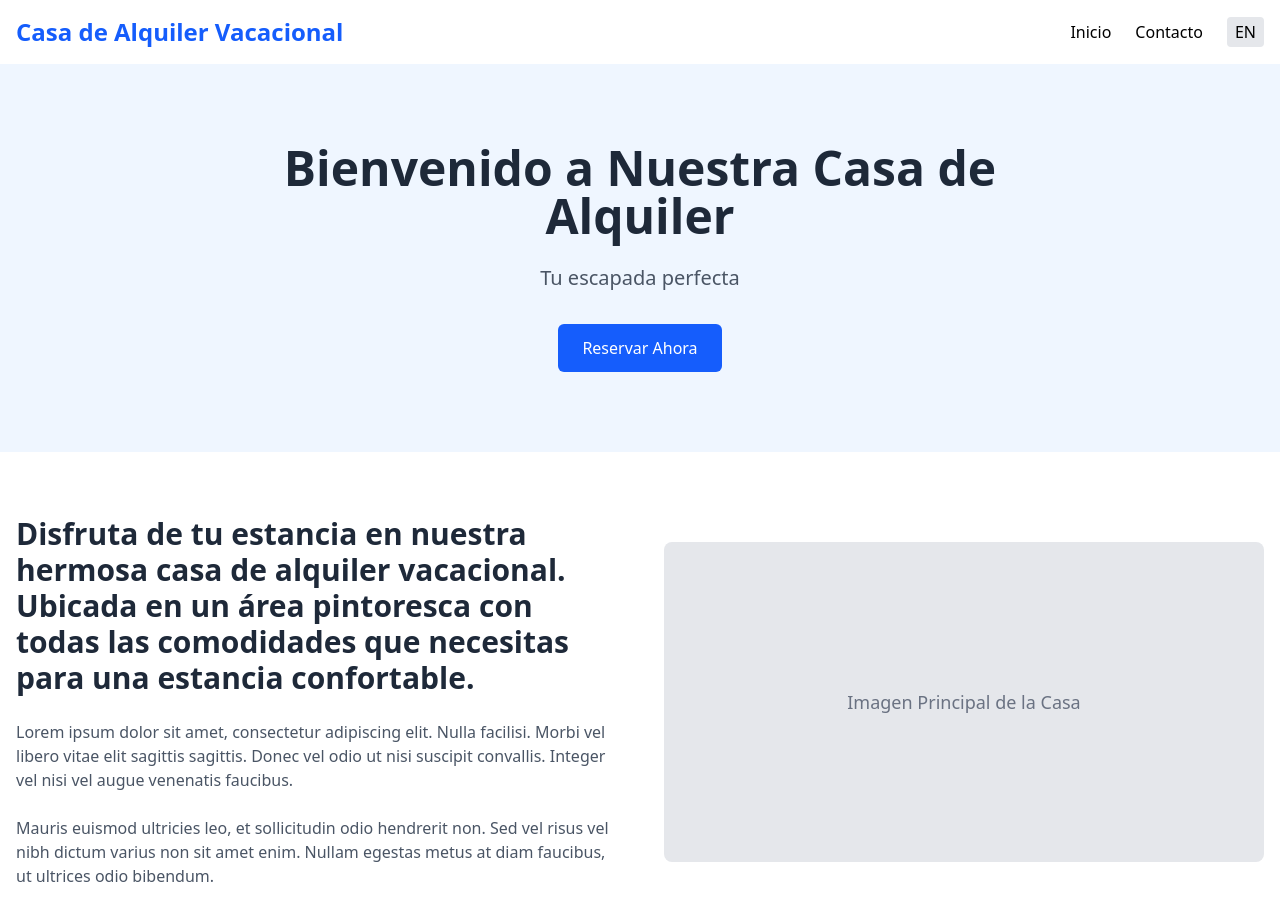
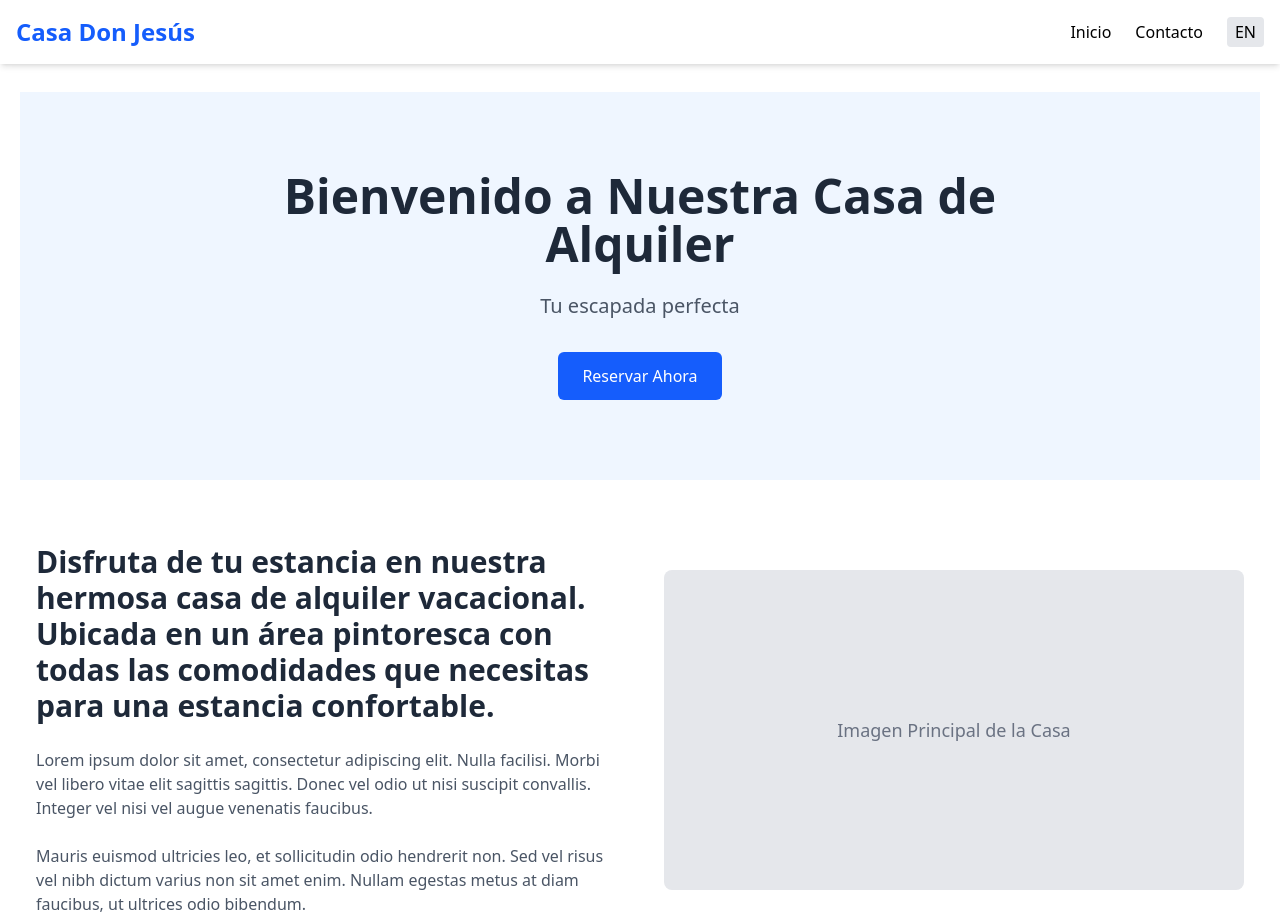
Before and after one commit to Itzli2000/don-jesus, an Astro site: page /es in a window 1280 px wide. Shown: the top 919 px of the page. Built offline with nearby package versions, Linux system fonts and the light colour scheme; Astro itself is replaced by a stand-in of ours.

Commit message:
style(Project): improve project styles

```diff
--- a/src/components/Header.astro
+++ b/src/components/Header.astro
@@ -5,7 +5,7 @@ const lang = getLangFromUrl(Astro.url) as 'en' | 'es';
 const t = useTranslations(lang);
 ---
 
-<header class="bg-white shadow-md p-4">
+<header class="bg-white shadow-md p-4 sticky top-0 z-50">
   <div class="container mx-auto flex justify-between items-center">
     <div class="flex items-center">
       <a href={`/${lang}`} class="text-2xl font-bold text-blue-600">
--- a/src/i18n/languages/en.json
+++ b/src/i18n/languages/en.json
@@ -1,6 +1,6 @@
 {
     "site": {
-      "title": "Vacation Rental House",
+      "title": "Don Jesús House",
       "description": "Beautiful vacation rental house in a perfect location"
     },
     "nav": {
@@ -23,7 +23,7 @@
       "cta": "Book Now"
     },
     "contact": {
-      "title": "Contact Us",
+      "title": "Casa Don Jesús - Contact Us",
       "subtitle": "Interested in renting this property?",
       "form": {
         "name": "Name",
--- a/src/i18n/languages/es.json
+++ b/src/i18n/languages/es.json
@@ -1,6 +1,6 @@
 {
     "site": {
-      "title": "Casa de Alquiler Vacacional",
+      "title": "Casa Don Jesús",
       "description": "Hermosa casa de alquiler vacacional en una ubicación perfecta"
     },
     "nav": {
@@ -23,7 +23,7 @@
       "cta": "Reservar Ahora"
     },
     "contact": {
-      "title": "Contáctanos",
+      "title": "Casa Don Jesús - Contáctanos",
       "subtitle": "¿Interesado en alquilar esta propiedad?",
       "form": {
         "name": "Nombre",
--- a/src/layouts/Layout.astro
+++ b/src/layouts/Layout.astro
@@ -25,7 +25,7 @@ const { title, description, lang = "en" } = Astro.props;
   </head>
   <body>
     <Header />
-    <main>
+    <main class="px-5 py-7 min-h-[85vh] flex flex-col justify-center">
       <slot />
     </main>
     <Footer />
```
